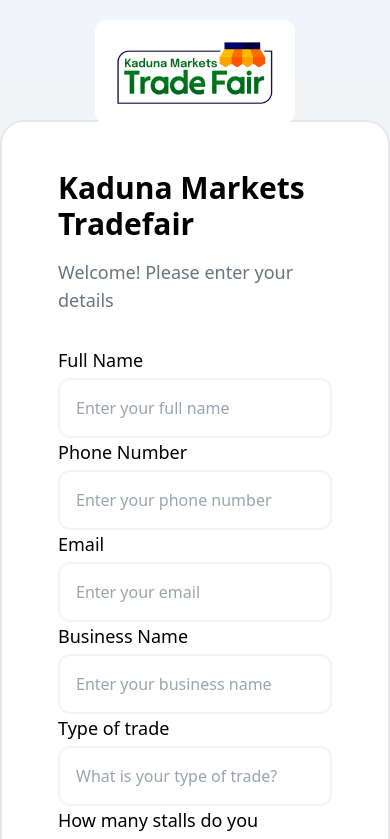
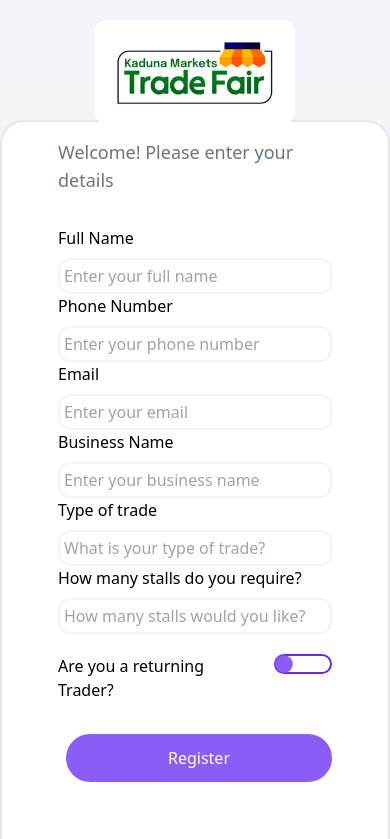
Before and after one commit to general-Dee/kmdmc, a Next.js app: page /tradefair/vendor in a window 390 px wide. Shown: the top 839 px of the page. Built offline with nearby package versions, Linux system fonts and the light colour scheme.

Commit message:
Tradefair 3.0 final twick

```diff
--- a/pages/tradefair/vendor.tsx
+++ b/pages/tradefair/vendor.tsx
@@ -69,35 +69,35 @@ function sponsours({}: Props) {
         <div className='h-20 md:hidden'/>
         <div className='tradefair_container'>
               <div className='w-full flex h-screen lg:w-1/2 bg-gray-100 items-center justify-center'>
-              <div className='bg-white px-14 pt-30 pb-5 mt-20 h-screen rounded-3xl border-2 border-gray-200'>
-          <h1 className='text-3xl font-semibold mt-12'>Kaduna Markets Tradefair</h1>
+              <div className='bg-white px-14 mt-20 h-screen rounded-3xl bottom-0 border-2 border-gray-200'>
+          {/* <h1 className='text-3xl font-semibold mt-12'>Kaduna Markets Tradefair</h1> */}
           <p className='font-medium text-lg text-gray-500 mt-4'>Welcome! Please enter your details</p>
 
           <div className='mt-8'>
             <form onSubmit={handleSubmit} >
               <div>
-                  <label htmlFor="fullname" className='text-lg font-medium'>Full Name</label>
-                  <input type="text"  onChange={(e) => setFullname(e.target.value)} value={fullname} id='fullname' className='w-full border-2 border-gray-100 rounded-xl p-4 mt-1 outline-none bg-transparent' placeholder='Enter your full name'/>
+                  <label htmlFor="fullname" className='vendorFormLabel'>Full Name</label>
+                  <input type="text"  onChange={(e) => setFullname(e.target.value)} value={fullname} id='fullname' className='vendorFormInput' placeholder='Enter your full name'/>
               </div>
               <div>
-                  <label htmlFor="phone" className='text-lg font-medium'>Phone Number</label>
-                  <input type="number"  onChange={(e) => setPhone(e.target.value)} value={phone} id='phone' className='w-full border-2 border-gray-100 rounded-xl p-4 mt-1 outline-none bg-transparent' placeholder='Enter your phone number'/>
+                  <label htmlFor="phone" className='vendorFormLabel'>Phone Number</label>
+                  <input type="number"  onChange={(e) => setPhone(e.target.value)} value={phone} id='phone' className='vendorFormInput' placeholder='Enter your phone number'/>
               </div>
               <div>
-                  <label htmlFor="email" className='text-lg font-medium'>Email</label>
-                  <input type="email"  onChange={(e) => setEmail(e.target.value)} value={email} id='email' className='w-full border-2 border-gray-100 rounded-xl p-4 mt-1 outline-none bg-transparent' placeholder='Enter your email'/>
+                  <label htmlFor="email" className='vendorFormLabel'>Email</label>
+                  <input type="email"  onChange={(e) => setEmail(e.target.value)} value={email} id='email' className='vendorFormInput' placeholder='Enter your email'/>
               </div>
               <div>
-                  <label htmlFor="password" className='text-lg font-medium'>Business Name</label>
-                  <input type="text" onChange={(e) => setBusinessName(e.target.value)} value={businessName} id="password" className='w-full border-2 border-gray-100 rounded-xl p-4 mt-1 outline-none bg-transparent' placeholder='Enter your business name'/>
+                  <label htmlFor="password" className='vendorFormLabel'>Business Name</label>
+                  <input type="text" onChange={(e) => setBusinessName(e.target.value)} value={businessName} id="password" className='vendorFormInput' placeholder='Enter your business name'/>
               </div>
               <div>
-                  <label htmlFor="typeOfTrade" className='text-lg font-medium'>Type of trade</label>
-                  <input type="text" onChange={(e) => setTypeOfTrade(e.target.value)} value={typeOfTrade} id="typeOfTrade" className='w-full border-2 border-gray-100 rounded-xl p-4 mt-1 outline-none bg-transparent' placeholder='What is your type of trade?'/>
+                  <label htmlFor="typeOfTrade" className='vendorFormLabel'>Type of trade</label>
+                  <input type="text" onChange={(e) => setTypeOfTrade(e.target.value)} value={typeOfTrade} id="typeOfTrade" className='vendorFormInput' placeholder='What is your type of trade?'/>
               </div>
               <div>
-                  <label htmlFor="numberOfStalls" className='text-lg font-medium'>How many stalls do you require?</label>
-                  <input type="text" onChange={(e) => setNumberOfStalls(e.target.value)} value={numberOfStalls} id="numberOfStalls" className='w-full border-2 border-gray-100 rounded-xl p-4 mt-1 outline-none bg-transparent' placeholder='How many stalls would you like?'/>
+                  <label htmlFor="numberOfStalls" className='vendorFormLabel'>How many stalls do you require?</label>
+                  <input type="text" onChange={(e) => setNumberOfStalls(e.target.value)} value={numberOfStalls} id="numberOfStalls" className='vendorFormInput' placeholder='How many stalls would you like?'/>
                   {/* <input type="text" onChange={({ target }) => setNumberOfStalls(target.value)} value={numberOfStalls} id="numberOfStalls" className='w-full border-2 border-gray-100 rounded-xl p-4 mt-1 outline-none bg-transparent' placeholder='How many stalls would you like?'/> */}
               </div>
               <div className='mt-5 flex align-center '>
@@ -106,12 +106,12 @@ function sponsours({}: Props) {
                   id="returningTrader"
                   checked={returningTrader}
                   onChange={(e) => setReturningTraders(e.target.checked)}
-                  className='cursor-pointer h-8 w-16 rounded-full ml-12 appearance-none bg-gray-200 checked:bg-pink-300 bg-opacity-5 border-2 border-violet-700 transition duration-200 relative'/>
+                  className='cursor-pointer h-5 w-[70px] md:h-8 md:w-16 rounded-full ml-12 appearance-none bg-gray-200 checked:bg-pink-300 bg-opacity-5 border-2 border-violet-700 transition duration-200 relative'/>
               </div>
               <div className='mt-8 flex flex-col gap-y-4'>
               <button
                     // onChange={(e) => setReturningTraders(e.target.value)}
-                    className='text-white font-medium ml-2 bg-violet-500 px-4 py-6 rounded-full '>Register</button>
+                    className='text-white font-medium ml-2 bg-violet-500 px-2 py-3 md:px-4 md:py-6 rounded-full '>Register</button>
               </div>
               </form>
               <div className='h-20 md:hidden'/>
--- a/styles/globals.css
+++ b/styles/globals.css
@@ -103,10 +103,18 @@
 
     #returningTrader::after {
         content: '';
-        @apply h-7 w-7 rounded-full bg-violet-500 absolute left-0 top-0 transform scale-110 transition duration-200
+        @apply h-4 w-4  md:h-7 md:w-7 rounded-full bg-violet-500 absolute left-0 top-0 transform scale-110 transition duration-200
     }
 
     #returningTrader:checked::after {
         @apply transform scale-110 translate-x-5
     }
+
+    .vendorFormInput {
+        @apply w-full border-2 border-gray-100 rounded-xl p-1 md:p-4 mt-2 outline-none bg-transparent
+    }
+
+    .vendorFormLabel {
+        @apply  text-base lg:text-lg font-medium
+    }
 }
```
